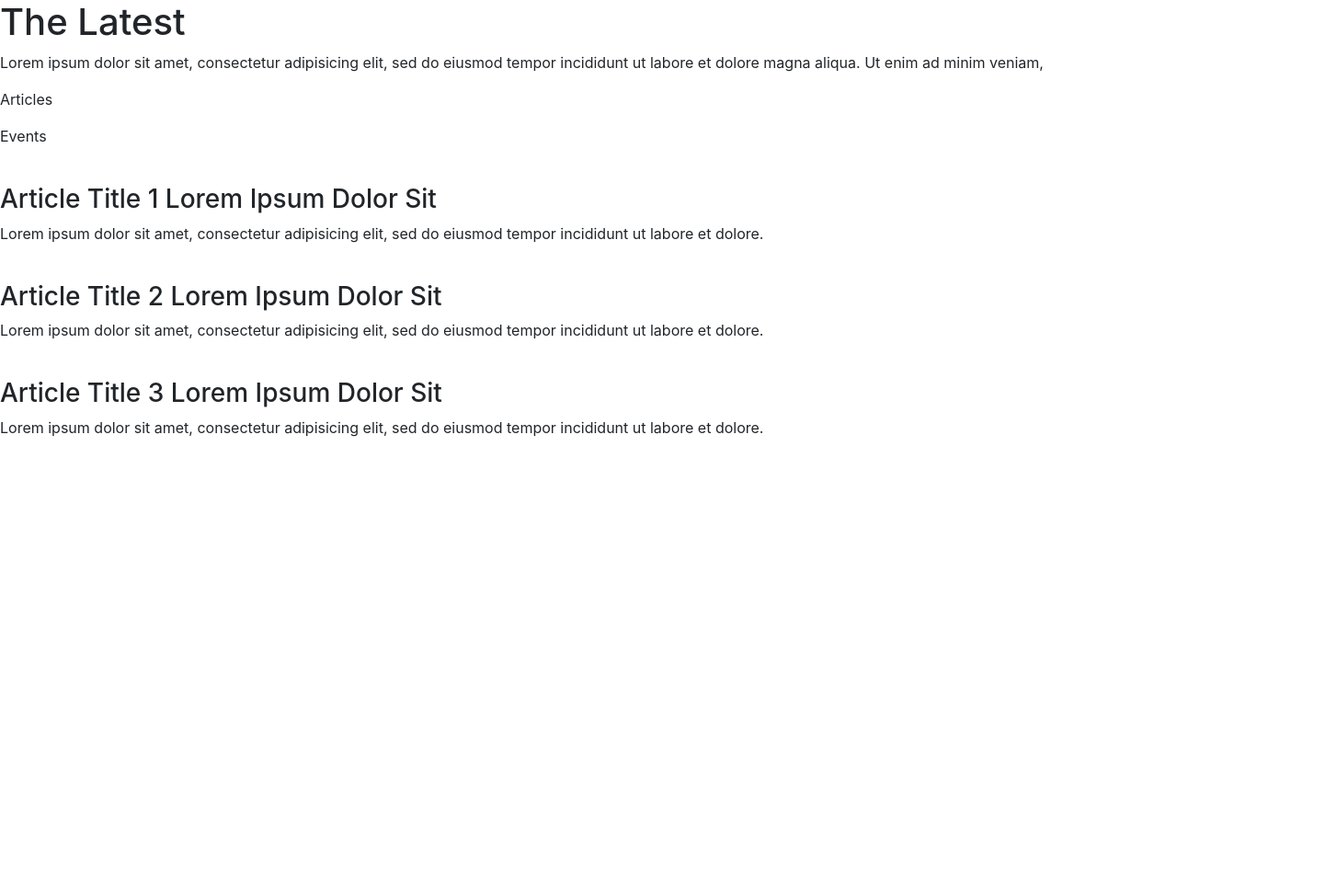
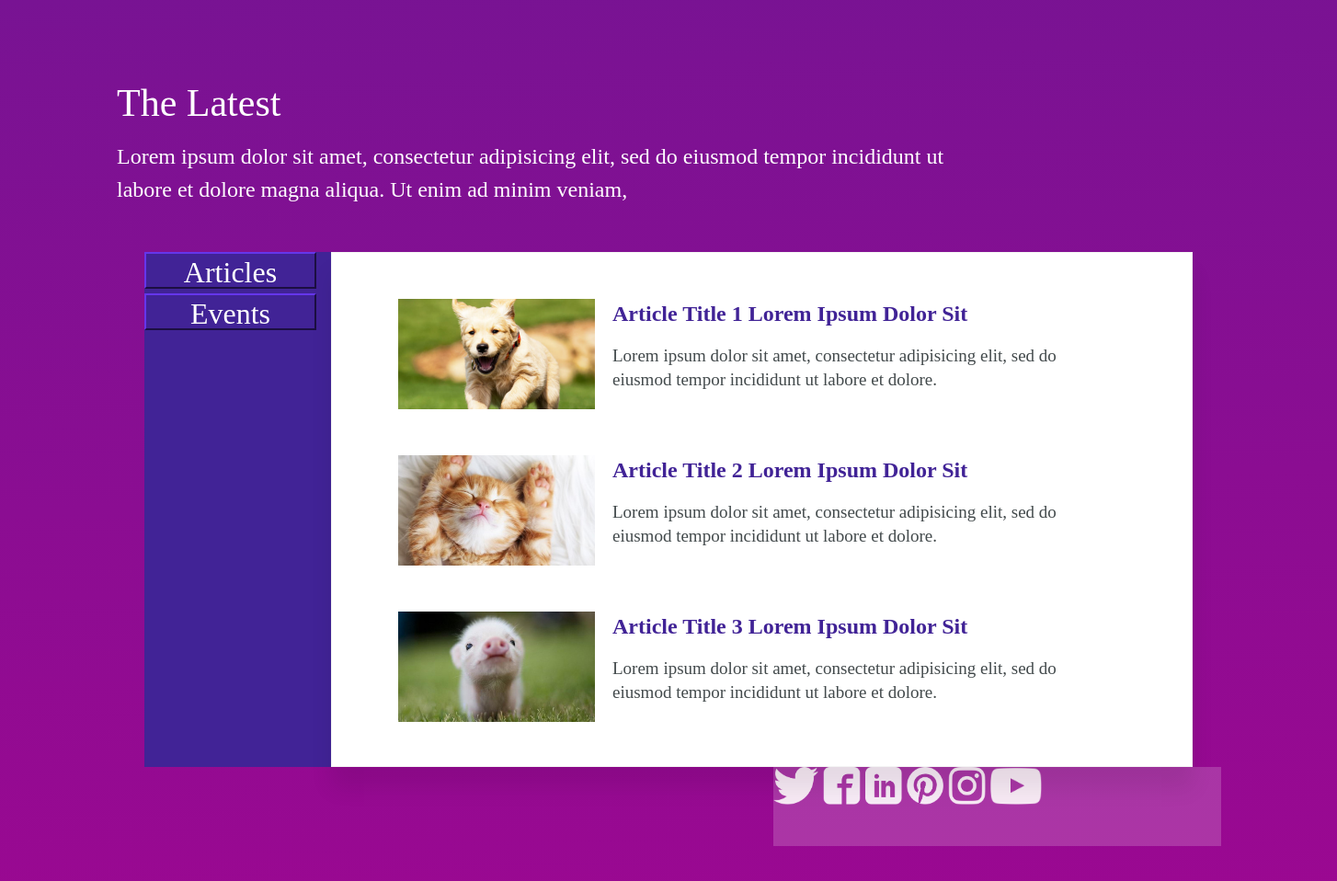
Before and after one commit to yirklum/fedtest, a plain HTML site: page index.html in a window 1280 px wide. Shown: the whole page at 92% size, 1454 px wide, since content can reach past the window. Before the commit the page ends 800 px from the top, so only its background shows below. Drawn offline with nearby package versions, Linux system fonts and the light colour scheme.

Commit message:
first page layout

```diff
--- a/css/style.css
+++ b/css/style.css
@@ -0,0 +1,162 @@
+/******************************************
+/* SETUP
+/*******************************************/
+
+/* Box Model Hack */
+* {
+    -moz-box-sizing: border-box; /* Firexfox */
+    -webkit-box-sizing: border-box; /* Safari/Chrome/iOS/Android */
+    box-sizing: border-box; /* IE */
+  }
+
+  /* Clear fix hack */
+  .clearfix:after {
+    content: ".";
+    display: block;
+    clear: both;
+    visibility: hidden;
+    line-height: 0;
+    height: 0;
+  }
+
+  .clear {
+    clear: both;
+  }
+
+  /******************************************
+  /* BASE STYLES
+  /*******************************************/
+
+  body {
+    color: #ffffff;
+    /* margin: auto; */
+  }
+
+  .bkg {
+    width: 1454px;
+    height: 1066px;
+    /* background-image: linear-gradient(358deg, #ff5237, #b00391 43%, #412396); */
+
+    background-image: linear-gradient(358deg, #9e0791, #781393);
+
+  }
+
+
+
+
+  /* .container {
+    max-width: 100%;
+    height: auto;
+  } */
+
+  /******************************************
+  /* LAYOUT
+  /*******************************************/
+
+  /* Header */
+
+  /* header {
+      width: 951px;
+  } */
+
+  /* .container {
+      margin-left: 127px;
+  }
+   */
+  header {
+    padding-top: 87px;
+    margin-left: 127px;
+    margin-bottom: 50px;
+  }
+
+  .title {
+    width: 202px;
+    height: 57px;
+    font-family: OpenSans;
+    font-size: 42px;
+    text-align: left;
+  }
+
+  .intro {
+    width: 951px;
+    height: 72px;
+    font-family: OpenSans;
+    font-size: 24px;
+    line-height: 1.5;
+    text-align: left;
+    color: #ffffff;
+  }
+
+  .overlay {
+    width: 203px;
+    height: 560px;
+    background-color: #412396;
+    text-align: center;
+    vertical-align: middle;
+    font-family: OpenSans;
+    font-size: 30px;
+    text-align: left;
+  }
+
+  .bkgbox {
+    width: 997px;
+    height: 560px;
+    box-shadow: 0 23px 23px 0 rgba(9, 9, 9, 0.08);
+    border: solid 1px #f4f4f4;
+    background-color: #ffffff;
+    color: #000000;
+    /* position: relative; */
+    /* display: inline-block; */
+  }
+
+  .bkgbox img {
+    width: 214px;
+    height: 120px;
+    margin-left: 72px;
+    margin-right: 19px;
+  }
+
+  .article {
+    margin-top: 50px;
+  }
+
+  .articletitle {
+    width: 458px;
+    height: 33px;
+    font-family: OpenSans;
+    font-size: 24px;
+    font-weight: 600;
+    text-align: left;
+    color: #412396;
+  }
+
+  .articletext {
+    width: 514px;
+    height: 78px;
+    font-family: OpenSans;
+    font-size: 19px;
+    line-height: 1.37;
+    text-align: left;
+    color: #434a4c;
+  }
+
+  .bar {
+    width: 487px;
+    height: 86px;
+    background-color: rgba(255, 255, 255, 0.18);
+    margin-right: 126px;
+    float: right;
+    margin-bottom: 98px;
+  }
+
+  .bar img {
+    height: 40.5px;
+  }
+
+  button {
+    background-color: #412396;
+    border-color: #412396;
+    color: #ffffff;
+    width: 187px;
+    height: 40px;
+  }
--- a/index.html
+++ b/index.html
@@ -14,59 +14,69 @@
         <link rel="stylesheet" href="css/style.css">
     </head>
     <body>
+        <div class="bkg">
             <!--[if lt IE 7]>
                 <p class="browsehappy">You are using an <strong>outdated</strong> browser. Please <a href="#">upgrade your browser</a> to improve your experience.</p>
             <![endif]-->
 
             <header>
-            <h1>The Latest</h1>
-            <p>Lorem ipsum dolor sit amet, consectetur adipisicing elit, sed do eiusmod tempor incididunt ut labore et dolore magna aliqua. Ut enim ad minim veniam,</p>
+                <h1 class="title">The Latest</h1>
+                <p class="intro">Lorem ipsum dolor sit amet, consectetur adipisicing elit, sed do eiusmod tempor incididunt ut labore et dolore magna aliqua. Ut enim ad minim veniam,</p>
             </header>
 
-        <section>
-            <div class="sidebar">
-                <p>Articles</p>
-                <p>Events</p>
+            <section class="container">
+                <div class="row">
+                    <div class="overlay">
+                        <button>
+                            <h2 class="articles">Articles</h2>
+                        </button>
+
+                        <button class="events">
+                            <h2>Events</h2>
+                        </button>
+
                     </div>
 
-            <div class="maincontent">
-                <div>
-                    <img src="">
+                    <div class="bkgbox col">
+                        <div class="row article">
+                            <img src="images/dog.png">
 
-                    <div>
-                        <h3>Article Title 1 Lorem Ipsum Dolor Sit</h3>
+                            <div class="articletext">
+                                <p class="articletitle">Article Title 1 Lorem Ipsum Dolor Sit</p>
                                 <p>Lorem ipsum dolor sit amet, consectetur adipisicing elit, sed do eiusmod tempor incididunt ut labore et dolore.</p>
                             </div>
                         </div>
 
-                <div>
-                    <img src="">
+                        <div class="row article">
+                            <img src="images/kitten.png">
 
-                    <div>
-                        <h3>Article Title 2 Lorem Ipsum Dolor Sit</h3>
+                            <div class="articletext">
+                                <p class="articletitle">Article Title 2 Lorem Ipsum Dolor Sit</p>
                                 <p>Lorem ipsum dolor sit amet, consectetur adipisicing elit, sed do eiusmod tempor incididunt ut labore et dolore.</p>
                             </div>
                         </div>
 
-                <div>
-                    <img src="">
+                        <div class="row article">
+                            <img src="images/pig.png">
 
-                    <div>
-                        <h3>Article Title 3 Lorem Ipsum Dolor Sit</h3>
+                            <div class="articletext">
+                                <p class="articletitle">Article Title 3 Lorem Ipsum Dolor Sit</p>
                                 <p>Lorem ipsum dolor sit amet, consectetur adipisicing elit, sed do eiusmod tempor incididunt ut labore et dolore.</p>
+                            </div>
                         </div>
                     </div>
                 </div>
             </section>
 
-        <footer>
-            <img src="">
-            <img src="">
-            <img src="">
-            <img src="">
-            <img src="">
-            <img src="">
-        </footer>
+            <div class="bar">
+                <img src="images/twitter.png">
+                <img src="images/fb.png">
+                <img src="images/linkedin.png">
+                <img src="images/pinterest.png">
+                <img src="images/insta.png">
+                <img src="images/yt.png">
+            </div>
+        </div>
 
 
         <script src="https://code.jquery.com/jquery-3.4.1.slim.min.js" integrity="sha256-pasqAKBDmFT4eHoN2ndd6lN370kFiGUFyTiUHWhU7k8=" crossorigin="anonymous" async defer></script>
```
Also changed, not shown: images/dog.png (added), images/dog@3x.png (deleted), images/fb.png (added), images/insta.png (added), images/kitten.png (added), images/kitten@3x.png (deleted), images/linkedin.png (added), images/pig.png (added), images/pig@3x.png (deleted), images/pinterest.png (added), images/twitter.png (added), images/yt.png (added). Lines whose indentation alone changed are shown as unchanged.
